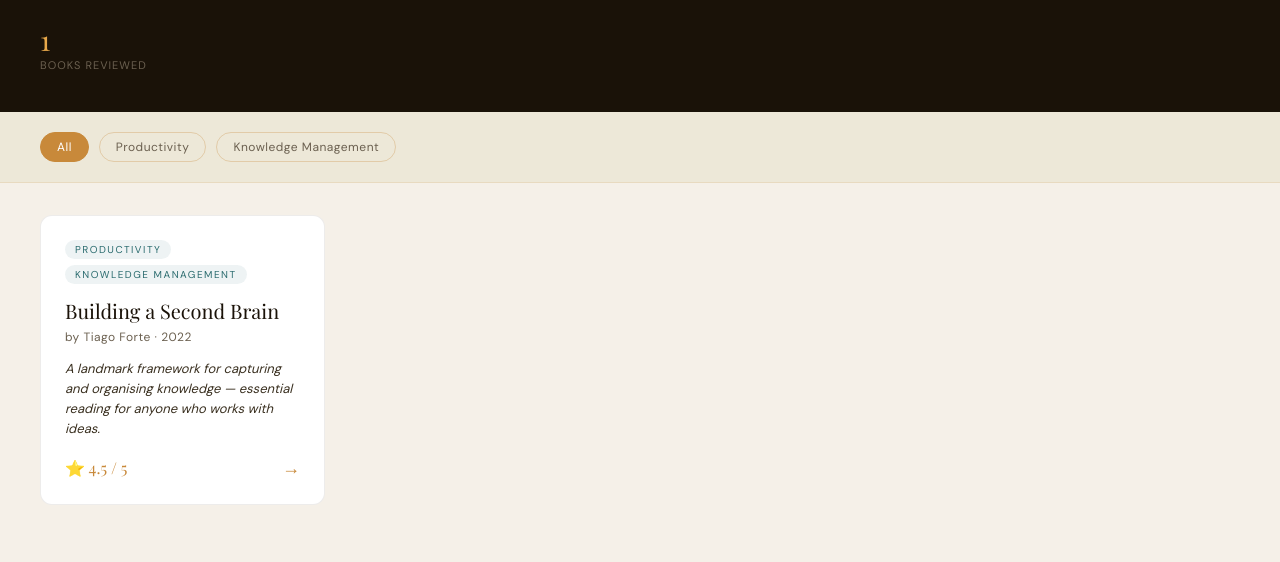
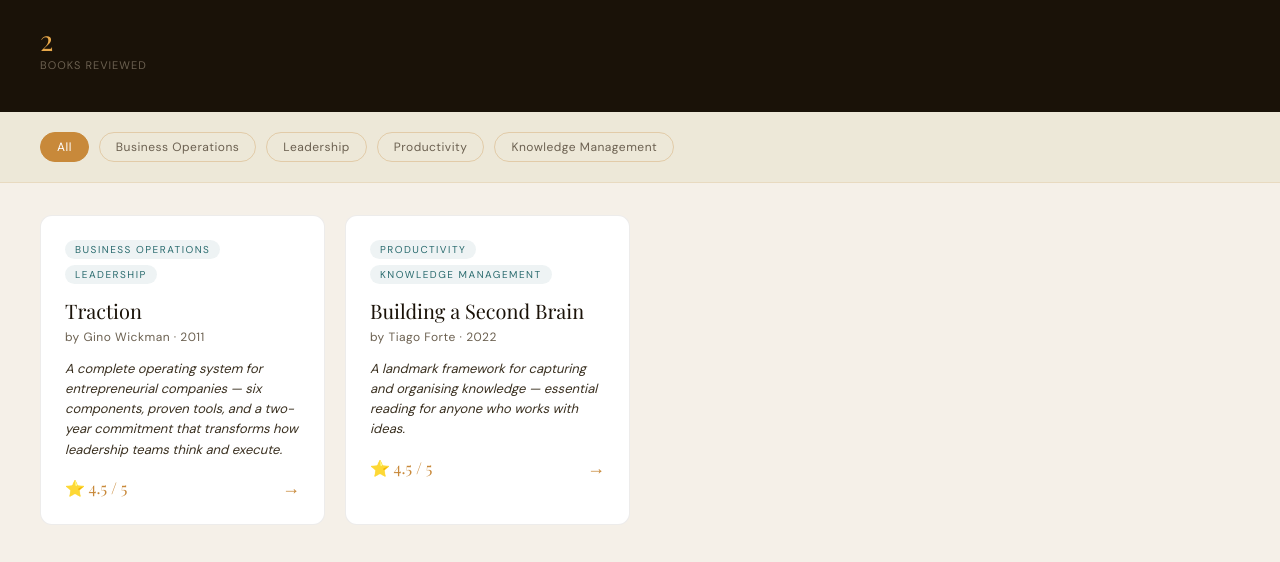
Before and after one commit to civedan/book-reviews, a plain HTML site: page book-reviews/index.html in a window 1280 px wide. Shown: the part 188-750 px from the top of the page. Drawn offline with nearby package versions, Linux system fonts and the light colour scheme; a web font is replaced by a local one.

Commit message:
Add Traction by Gino Wickman to book library index

```diff
--- a/book-reviews/index.html
+++ b/book-reviews/index.html
@@ -73,6 +73,15 @@
 <script>
   const books = [
     {
+      title: "Traction",
+      author: "Gino Wickman",
+      year: "2011",
+      slug: "traction",
+      genres: ["Business Operations", "Leadership"],
+      rating: 4.5,
+      verdict: "A complete operating system for entrepreneurial companies — six components, proven tools, and a two-year commitment that transforms how leadership teams think and execute."
+    },
+    {
       title: "Building a Second Brain",
       author: "Tiago Forte",
       year: "2022",
```
